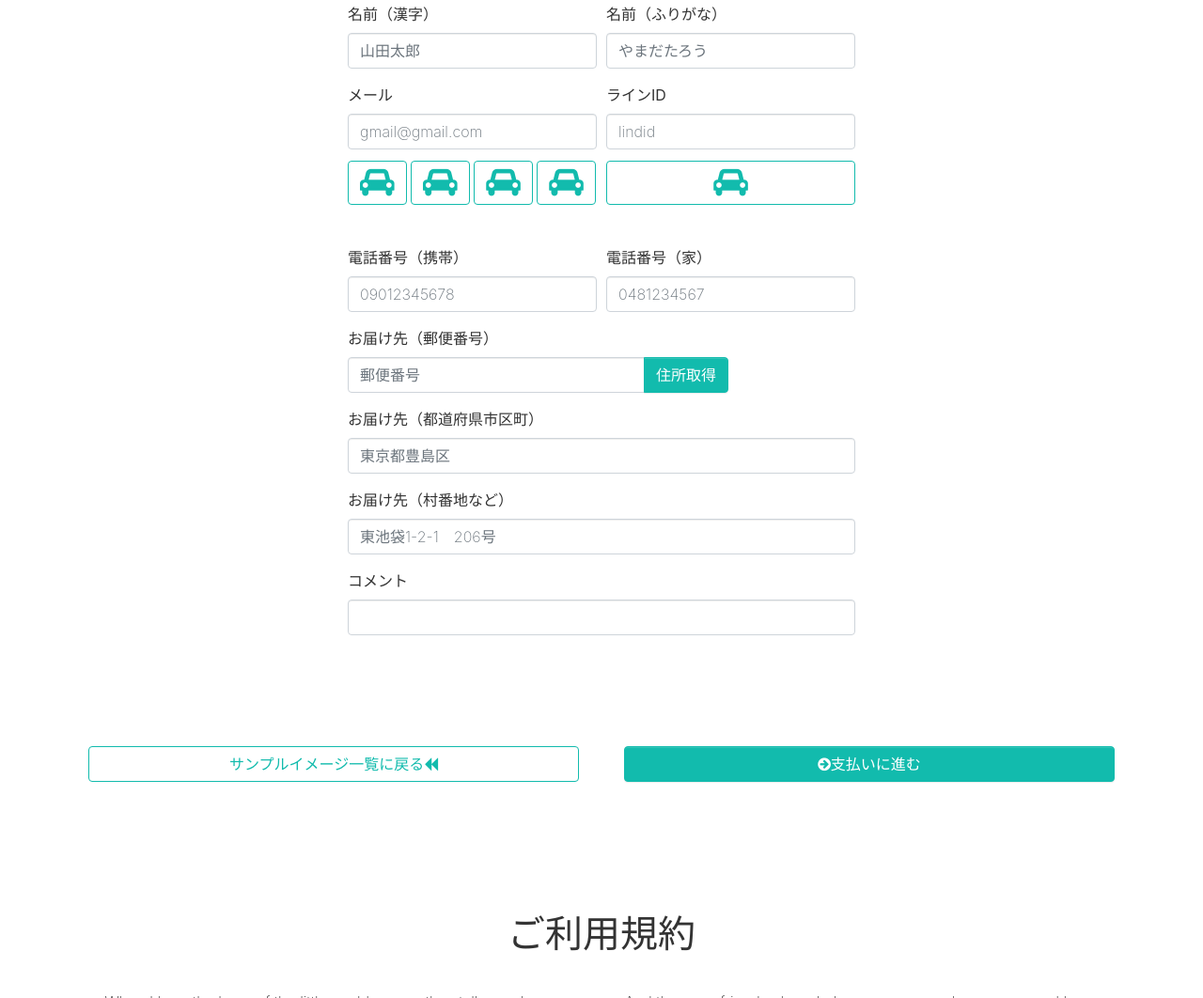
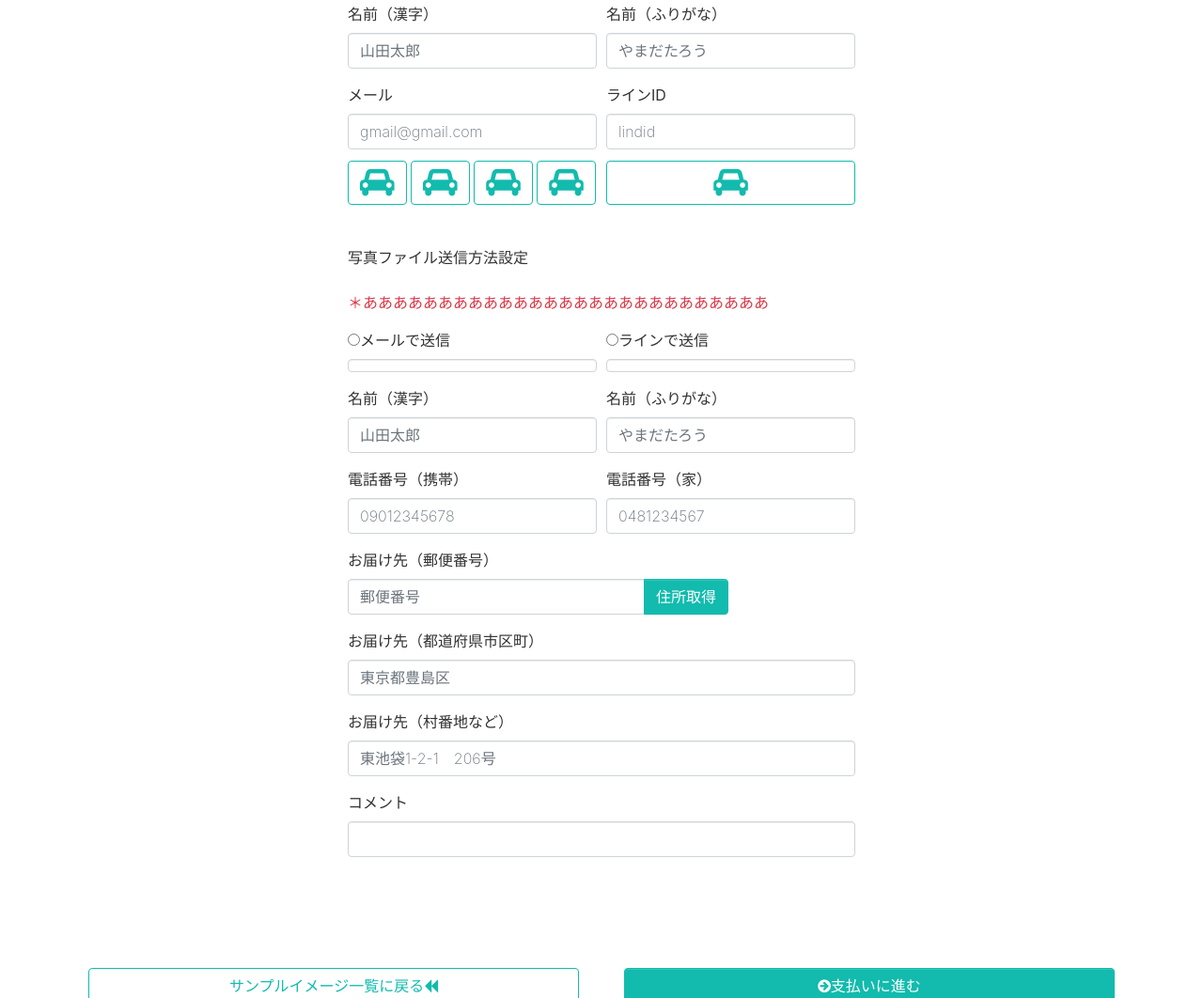
Before and after one commit to kkyun8/world_caricature_mock, a plain HTML site: page order.html in a window 1280 px wide. Shown: the part 2215-3277 px from the top of the page at 94% size. Drawn offline with nearby package versions, Linux system fonts and the light colour scheme.

Commit message:
add send type

```diff
--- a/order.html
+++ b/order.html
@@ -189,6 +189,26 @@
               </div>
             </div>
             <div class="form-row">
+              <div class="form-group col-md-12"><label><b>写真ファイル送信方法設定</b></label></div>
+              <div class="form-group col-md-12">
+                <span class="text-danger">＊あああああああああああああああああああああああああああ</span>
+              </div>
+              <div class="form-group col-md-6">
+                <input type="radio" id="typeEmail" name="imageSandType"><label for="typeEmail">メールで送信</label>
+                <div class="form-control h-25">
+                </div>
+              </div>
+              <div class="form-group col-md-6">
+                <input type="radio" id="typeLine" name="imageSandType"><label for="typeLine">ラインで送信</label>
+                <div class="form-control h-25">
+                </div>
+              </div>
+            </div>
+            <div class="form-row">
+              <div class="form-group col-md-6"> <label><b>名前（漢字）</b></label> <input type="text" class="form-control" placeholder="山田太郎"> </div>
+              <div class="form-group col-md-6"> <label><b>名前（ふりがな）</b></label> <input type="text" class="form-control" placeholder="やまだたろう"> </div>
+            </div>
+            <div class="form-row">
               <div class="form-group col-md-6"> <label><b>電話番号（携帯）</b></label> <input type="text" class="form-control" placeholder="09012345678"> </div>
               <div class="form-group col-md-6"> <label><b class="">電話番号（家）</b></label> <input type="text" class="form-control" placeholder="0481234567"> </div>
             </div>
```
